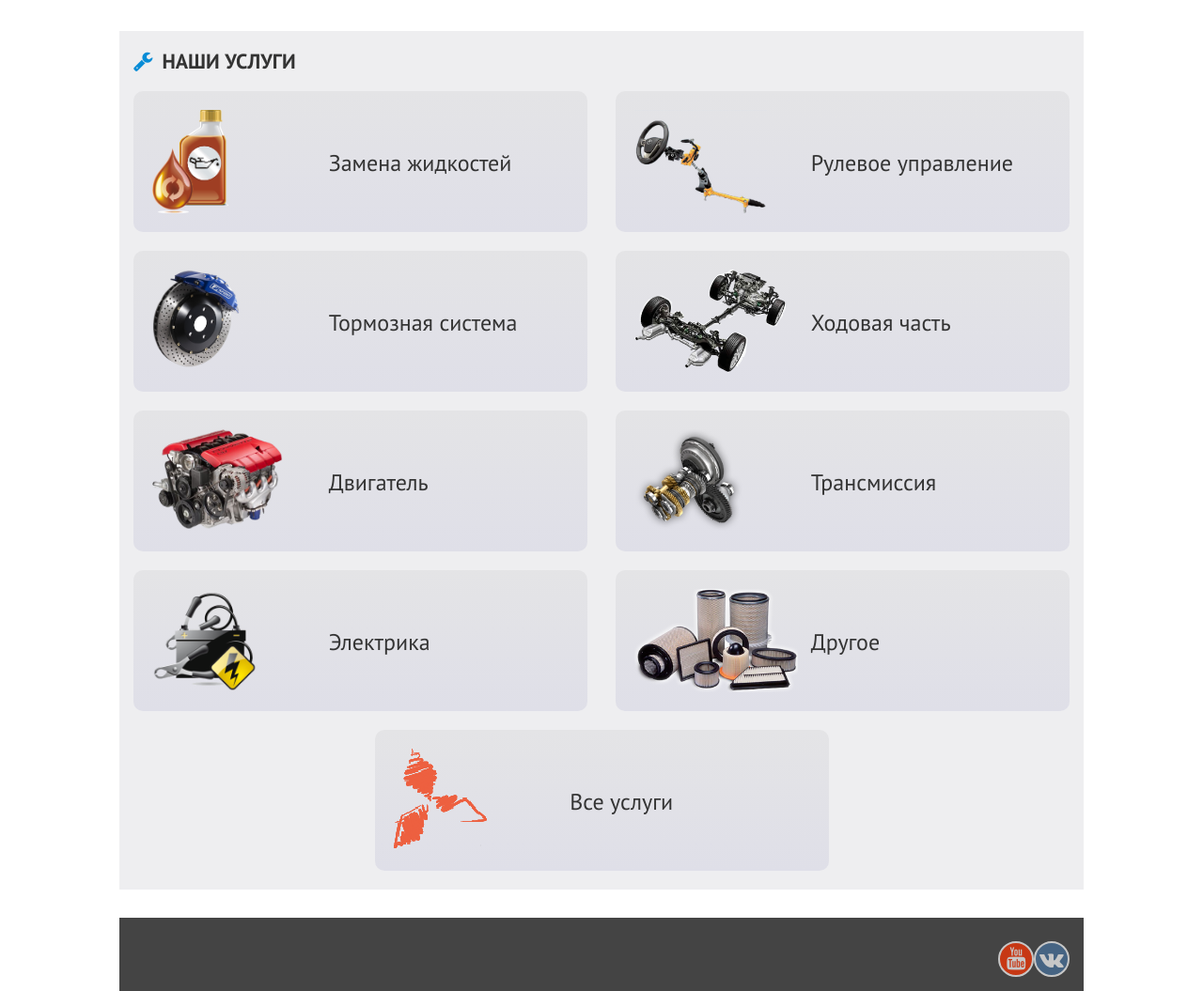
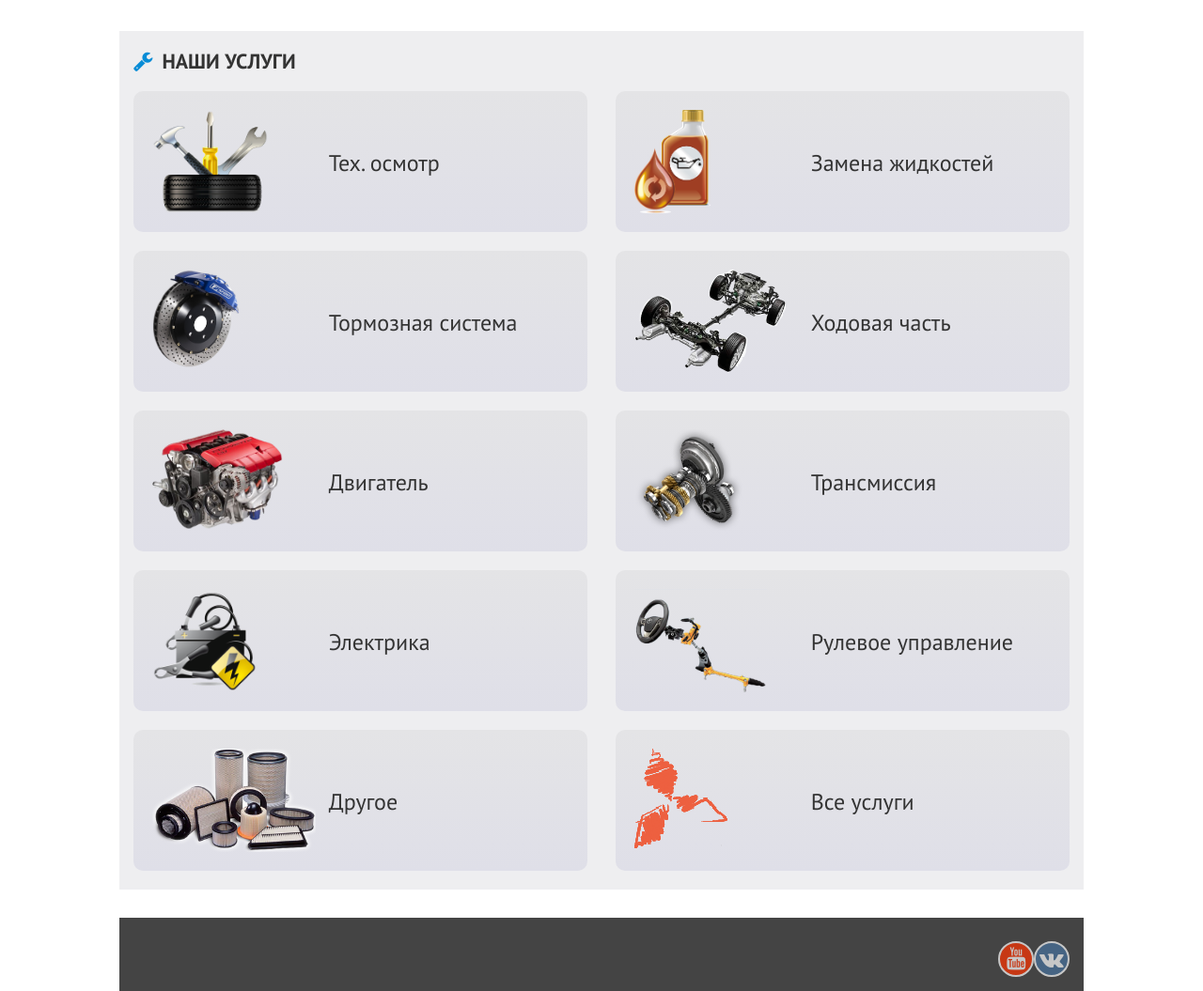
Before and after one commit to mmasterenko/lancer, a Django app: page /service/ in a window 1280 px wide. Shown: the part 206-1261 px from the top of the page at 94% size. Run offline with Django 3.2, Linux system fonts and the light colour scheme; data comes from the database, SQL or seed files in the repository; data that the repository does not hold is empty; some libraries are stand-ins or nearby versions; some web fonts are replaced.

Commit message:
TO service added

```diff
--- a/lancerApp/templates/lancerApp/service.html
+++ b/lancerApp/templates/lancerApp/service.html
@@ -10,15 +10,15 @@
         <div class="container-fluid">
             <div class="row">
                 <div class="col-md-6">
+                    <a class="service-type" href="{% url 'price' service_type='to' %}">
+                        <img src="{% static 'images/service-type/to/kpp.png' %}" alt="">
+                        <span class="service-name">Тех. осмотр</span>
+                    </a>
+                </div>
+                <div class="col-md-6">
                     <a class="service-type" href="{% url 'price' service_type='oil' %}">
                         <img src="{% static 'images/service-type/oil.png' %}" alt="">
                         <span class="service-name">Замена жидкостей</span>
-                    </a>
-                </div>
-                <div class="col-md-6">
-                    <a class="service-type" href="{% url 'price' service_type='wheel' %}">
-                        <img src="{% static 'images/service-type/detail-2.png' %}" alt="">
-                        <span class="service-name">Рулевое управление</span>
                     </a>
                 </div>
             </div>
@@ -58,14 +58,20 @@
                     </a>
                 </div>
                 <div class="col-md-6">
+                    <a class="service-type" href="{% url 'price' service_type='wheel' %}">
+                        <img src="{% static 'images/service-type/detail-2.png' %}" alt="">
+                        <span class="service-name">Рулевое управление</span>
+                    </a>
+                </div>
+            </div>
+            <div class="row">
+                <div class="col-md-6">
                     <a class="service-type" href="{% url 'price' service_type='other' %}">
                         <img src="{% static 'images/service-type/filtry-vozdushnyye.png' %}" alt="">
                         <span class="service-name">Другое</span>
                     </a>
                 </div>
-            </div>
-            <div class="row">
-                <div class="col-md-6 col-md-offset-3">
+                <div class="col-md-6">
                     <a class="service-type" href="{% url 'price' %}">
                         <img src="{% static 'images/slices/logo-sm.png' %}" alt="">
                         <span class="service-name">Все услуги</span>
```
Also changed, not shown: static_dir_dev/images/service-type/to/Slider01.png (added), static_dir_dev/images/service-type/to/kpp.png (added).
